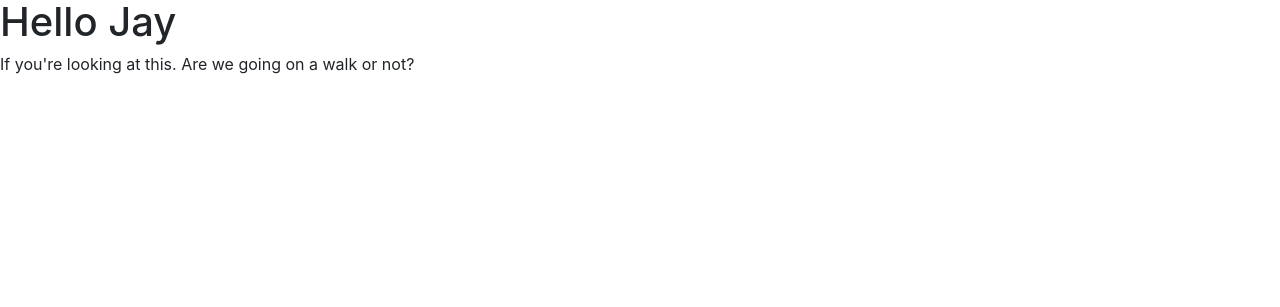
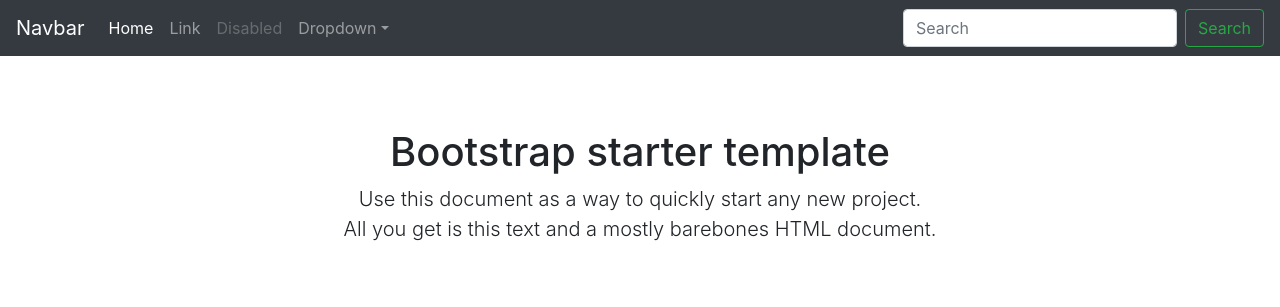
Before and after one commit to justc044/julia_blog, a Django app: page / in a window 1280 px wide. Shown: the top 307 px of the page. Run offline with Django 3.2, Linux system fonts and the light colour scheme; some libraries are stand-ins or nearby versions.

Commit message:
new layout

```diff
--- a/blog/templates/blog/post_list.html
+++ b/blog/templates/blog/post_list.html
@@ -1,21 +1,75 @@
+
 <!DOCTYPE html>
 <html lang="en">
   <head>
-    <!-- Required meta tags -->
     <meta charset="utf-8">
     <meta name="viewport" content="width=device-width, initial-scale=1, shrink-to-fit=no">
+    <meta name="description" content="">
+    <meta name="author" content="">
+    <link rel="icon" href="https://getbootstrap.com/favicon.ico">
 
-    <!-- Bootstrap CSS -->
-    <link rel="stylesheet" href="https://maxcdn.bootstrapcdn.com/bootstrap/4.0.0-beta/css/bootstrap.min.css" integrity="sha384-/Y6pD6FV/Vv2HJnA6t+vslU6fwYXjCFtcEpHbNJ0lyAFsXTsjBbfaDjzALeQsN6M" crossorigin="anonymous">
+    <title>Starter Template for Bootstrap</title>
+
+    <!-- Bootstrap core CSS -->
+    <link href="https://getbootstrap.com/dist/css/bootstrap.min.css" rel="stylesheet">
+
+    <!-- Custom styles for this template -->
+    <link href="starter-template.css" rel="stylesheet">
   </head>
+
   <body>
-    <h1>Hello Jay</h1>
-    <p>If you're looking at this. Are we going on a walk or not?</p>
 
-    <!-- Optional JavaScript -->
-    <!-- jQuery first, then Popper.js, then Bootstrap JS -->
+    <nav class="navbar navbar-expand-md navbar-dark bg-dark fixed-top">
+      <a class="navbar-brand" href="#">Navbar</a>
+      <button class="navbar-toggler" type="button" data-toggle="collapse" data-target="#navbarsExampleDefault" aria-controls="navbarsExampleDefault" aria-expanded="false" aria-label="Toggle navigation">
+        <span class="navbar-toggler-icon"></span>
+      </button>
+
+      <div class="collapse navbar-collapse" id="navbarsExampleDefault">
+        <ul class="navbar-nav mr-auto">
+          <li class="nav-item active">
+            <a class="nav-link" href="#">Home <span class="sr-only">(current)</span></a>
+          </li>
+          <li class="nav-item">
+            <a class="nav-link" href="#">Link</a>
+          </li>
+          <li class="nav-item">
+            <a class="nav-link disabled" href="#">Disabled</a>
+          </li>
+          <li class="nav-item dropdown">
+            <a class="nav-link dropdown-toggle" href="http://example.com" id="dropdown01" data-toggle="dropdown" aria-haspopup="true" aria-expanded="false">Dropdown</a>
+            <div class="dropdown-menu" aria-labelledby="dropdown01">
+              <a class="dropdown-item" href="#">Action</a>
+              <a class="dropdown-item" href="#">Another action</a>
+              <a class="dropdown-item" href="#">Something else here</a>
+            </div>
+          </li>
+        </ul>
+        <form class="form-inline my-2 my-lg-0">
+          <input class="form-control mr-sm-2" type="text" placeholder="Search" aria-label="Search">
+          <button class="btn btn-outline-success my-2 my-sm-0" type="submit">Search</button>
+        </form>
+      </div>
+    </nav>
+
+    <div class="container">
+
+      <div class="starter-template">
+        <h1>Bootstrap starter template</h1>
+        <p class="lead">Use this document as a way to quickly start any new project.<br> All you get is this text and a mostly barebones HTML document.</p>
+      </div>
+
+    </div><!-- /.container -->
+
+
+    <!-- Bootstrap core JavaScript
+    ================================================== -->
+    <!-- Placed at the end of the document so the pages load faster -->
     <script src="https://code.jquery.com/jquery-3.2.1.slim.min.js" integrity="sha384-KJ3o2DKtIkvYIK3UENzmM7KCkRr/rE9/Qpg6aAZGJwFDMVNA/GpGFF93hXpG5KkN" crossorigin="anonymous"></script>
-    <script src="https://cdnjs.cloudflare.com/ajax/libs/popper.js/1.11.0/umd/popper.min.js" integrity="sha384-b/U6ypiBEHpOf/4+1nzFpr53nxSS+GLCkfwBdFNTxtclqqenISfwAzpKaMNFNmj4" crossorigin="anonymous"></script>
-    <script src="https://maxcdn.bootstrapcdn.com/bootstrap/4.0.0-beta/js/bootstrap.min.js" integrity="sha384-h0AbiXch4ZDo7tp9hKZ4TsHbi047NrKGLO3SEJAg45jXxnGIfYzk4Si90RDIqNm1" crossorigin="anonymous"></script>
+    <script>window.jQuery || document.write('<script src="../../../../assets/js/vendor/jquery.min.js"><\/script>')</script>
+    <script src="https://getbootstrap.com/assets/js/vendor/popper.min.js"></script>
+    <script src="https://getbootstrap.com/dist/js/bootstrap.min.js"></script>
+    <!-- IE10 viewport hack for Surface/desktop Windows 8 bug -->
+    <script src="https://getbootstrap.com/assets/js/ie10-viewport-bug-workaround.js"></script>
   </body>
 </html>
--- /dev/null
+++ b/blog/templates/blog/starter-template.css
@@ -0,0 +1,7 @@
+body {
+  padding-top: 5rem;
+}
+.starter-template {
+  padding: 3rem 1.5rem;
+  text-align: center;
+}
```
